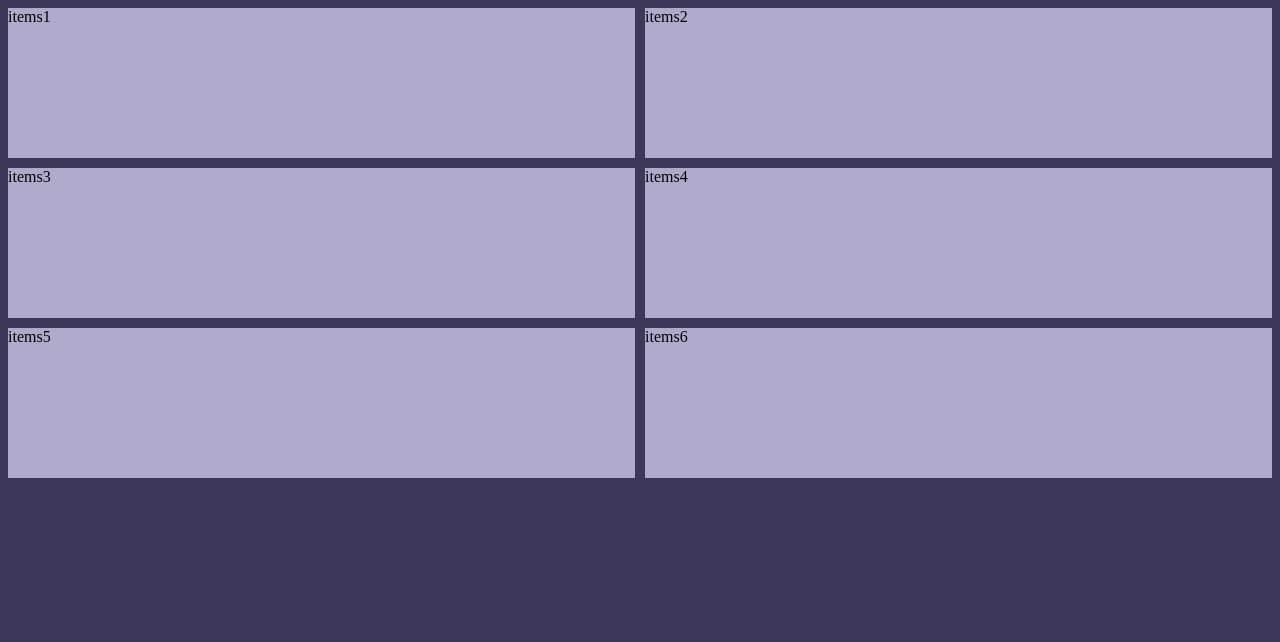
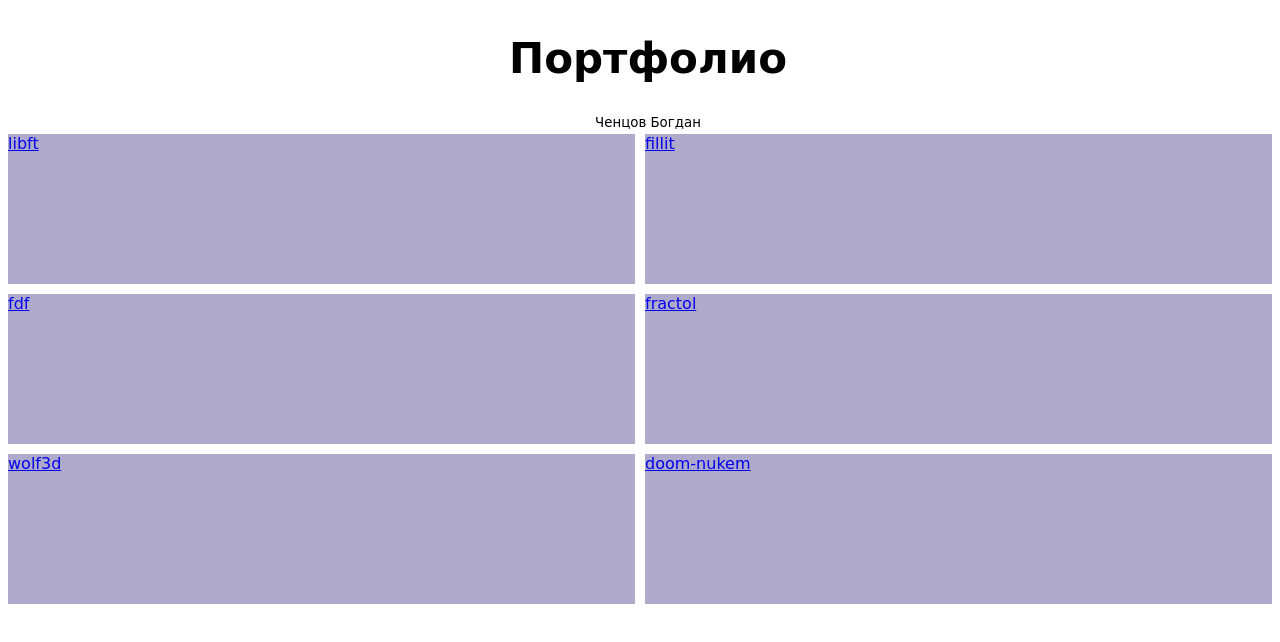
Before and after one commit to Texetomg/texetomg.github.io, a plain HTML site: page index.html in a window 1280 px wide. Drawn offline with Linux system fonts and the light colour scheme.

Commit message:
some tests

```diff
--- a/css/main.css
+++ b/css/main.css
@@ -3,13 +3,38 @@
     grid-template-columns: repeat(2, 1fr);
     grid-auto-rows: 150px;
     grid-gap: 10px;
+    transform-style: preserve-3d;
 
 }
+body {
+    font-family: 'Amatic SC', cursive;
+    color:#fff;
 
-body {
-    background-color: #3d385a;
+}
+header {
+    box-sizing: border-box;
+    min-height: 10vh;
+    text-align: center;
+    padding-top: 10%;
+    transform-style: inherit;
+    width: 100vw;
+    color: black;
 }
 
+a {
+    display: block;
+    height: 100%;
+}
+header h1 {
+    margin-top: -100px;
+    font-size: 42px;
+  }
 .item {
     background: #afaacc;
+    transition: 0.3s;
+    opacity: 1;
 }
+.item:hover {
+    transform: translateZ(20px);
+    opacity: 0.6;
+}
--- a/index.html
+++ b/index.html
@@ -6,13 +6,19 @@
     <link rel="stylesheet" href="css/main.css">
 </head>
 <body>
+
+    <header>
+        <h1>Портфолио</h1>
+        <small>Ченцов Богдан</small>
+    </header>
+
     <div class="grid">
-        <div class="item"><span>items1</span></div>
-        <div class="item"><span>items2</span></div>
-        <div class="item"><span>items3</span></div>
-        <div class="item"><span>items4</span></div>
-        <div class="item"><span>items5</span></div>
-        <div class="item"><span>items6</span></div>
+        <div class="item"><span><a href='https://github.com/Texetomg/libft'>libft</a></span></div>
+        <div class="item"><span><a href='https://github.com/Texetomg/21School/tree/master/fillit'>fillit</a></span></div>
+        <div class="item"><span><a href='https://github.com/Texetomg/21School/tree/master/FdF'>fdf</a></span></div>
+        <div class="item"><span><a href='https://github.com/Texetomg/fractol'>fractol</a></span></div>
+        <div class="item"><span><a href='https://github.com/Texetomg/wolf3d'>wolf3d</a></span></div>
+        <div class="item"><span><a href='https://github.com/Texetomg/doom-nukem'>doom-nukem</a></span></div>
     </div>
 </body>
 </html>
```
Also changed, not shown: 1 other file.
